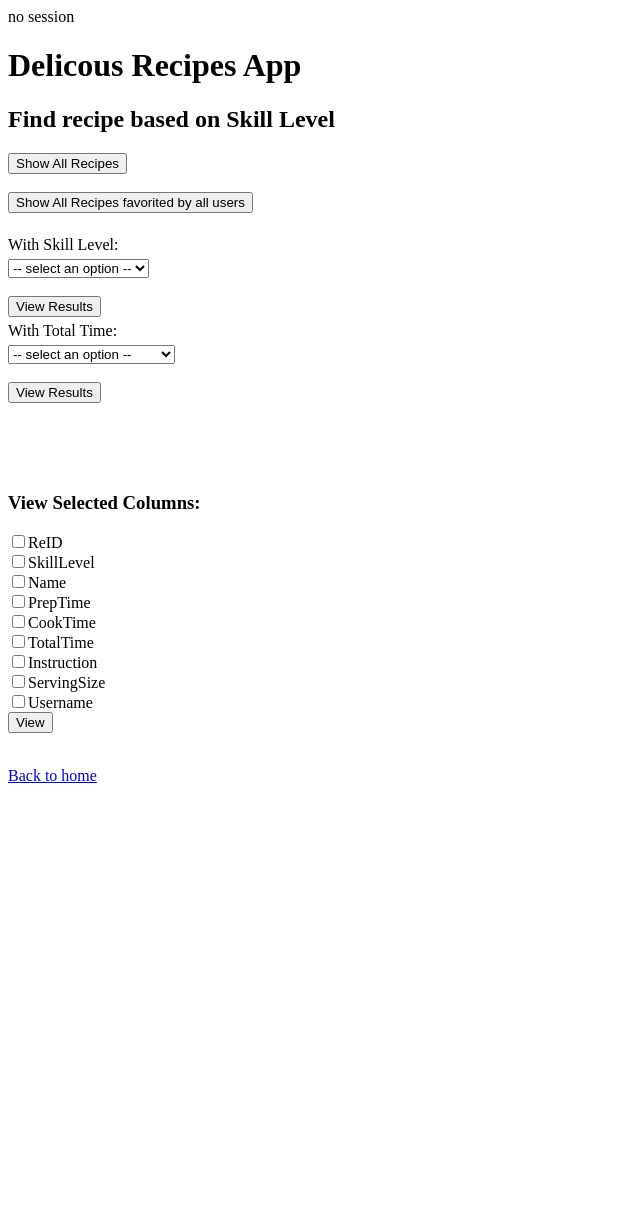
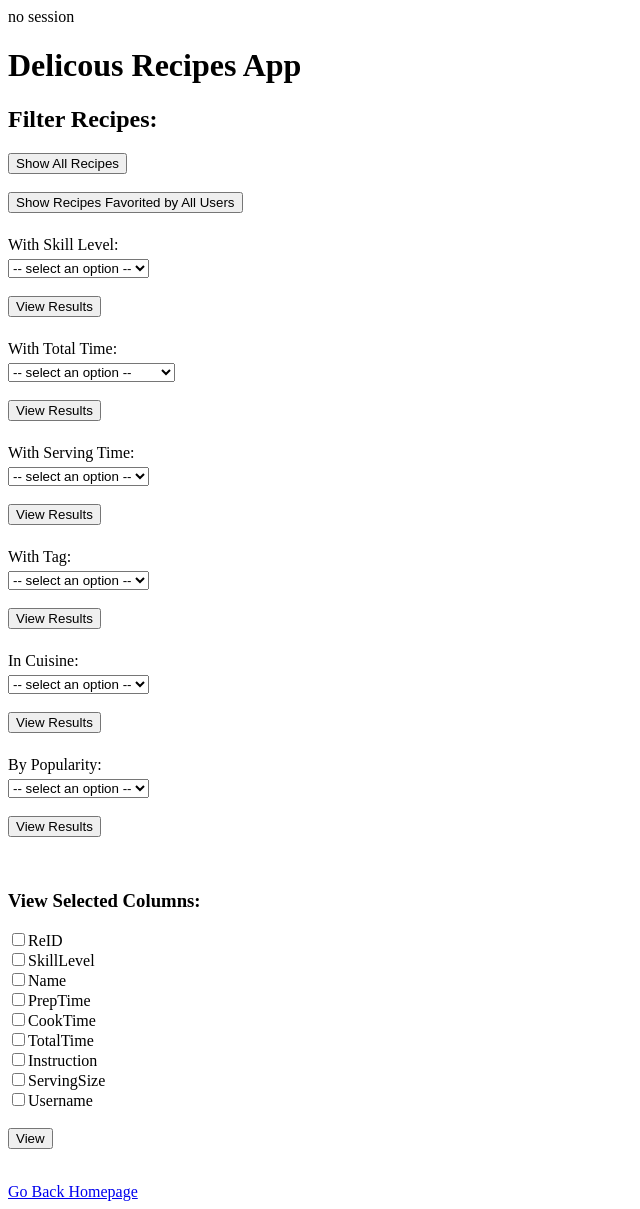
Before and after one commit to CPSC304GP33/Recipes, a PHP site: page /read.php in a window 1280 px wide. Shown: the whole page, without its empty margins (0-640 px from the left). Before the commit the page ends 783 px from the top, so only its background shows below. Run offline with PHP 8.4, Linux system fonts and the light colour scheme.

Commit message:
added more sort functionalities

```diff
--- a/read.php
+++ b/read.php
@@ -107,13 +107,113 @@ if (isset($_POST['showfavbyall'])) {
 
 }
 
+if (isset($_POST['stime'])) {
+    try  {
+
+        include 'config.php';
+        require 'common.php';
+
+        $connection = new PDO($dsn, $username, $password, $options);
+
+        $sql = "SELECT DISTINCT * FROM Recipe AS r, Instruction AS i, Recipetime AS rt, recipehasservingtime AS rst
+                        WHERE rst.SName = :servingtime AND rst.reID = r.reID AND r.InstructionID = i.InsID
+                        AND rt.PrepTime = r.PrepTime AND rt.CookTime = r.CookTime";
+
+        $servingtime = $_POST['servingtime'];
+
+        $statement = $connection->prepare($sql);
+        $statement->bindParam(':servingtime', $servingtime, PDO::PARAM_STR);
+        $statement->execute();
+
+        $result = $statement->fetchAll();
+    } catch(PDOException $error) {
+        echo $sql . "<br>" . $error->getMessage();
+    }
+
+}
+
+if (isset($_POST['rtag'])) {
+    try  {
+
+        include 'config.php';
+        require 'common.php';
+
+        $connection = new PDO($dsn, $username, $password, $options);
+
+        $sql = "SELECT * FROM Recipe AS r, Instruction AS i, Recipetime AS rt, recipelabelledtag AS rtag
+                        WHERE rtag.TName = :tag AND rtag.ReID = r.reID AND r.InstructionID = i.InsID
+                        AND rt.PrepTime = r.PrepTime AND rt.CookTime = r.CookTime";
+
+        $tag = $_POST['tag'];
+
+        $statement = $connection->prepare($sql);
+        $statement->bindParam(':tag', $tag, PDO::PARAM_STR);
+        $statement->execute();
+
+        $result = $statement->fetchAll();
+    } catch(PDOException $error) {
+        echo $sql . "<br>" . $error->getMessage();
+    }
+
+}
+
+if (isset($_POST['rcuisine'])) {
+    try  {
+
+        include 'config.php';
+        require 'common.php';
+
+        $connection = new PDO($dsn, $username, $password, $options);
+
+        $sql = "SELECT * FROM Recipe AS r, Instruction AS i, Recipetime AS rt, recipesincuisine AS rc
+                        WHERE rc.CName = :cuisine AND rc.ReID = r.reID AND r.InstructionID = i.InsID
+                        AND rt.PrepTime = r.PrepTime AND rt.CookTime = r.CookTime";
+
+        $cuisine = $_POST['cuisine'];
+
+        $statement = $connection->prepare($sql);
+        $statement->bindParam(':cuisine', $cuisine, PDO::PARAM_STR);
+        $statement->execute();
+
+        $result = $statement->fetchAll();
+    } catch(PDOException $error) {
+        echo $sql . "<br>" . $error->getMessage();
+    }
+}
+
+if (isset($_POST['rpop'])) {
+    try  {
+
+        include 'config.php';
+        require 'common.php';
+
+        $connection = new PDO($dsn, $username, $password, $options);
+
+        $sql = "SELECT * FROM Recipe AS r, Instruction AS i, Recipetime AS rt, ratingresult AS rs, averating AS ar, finalrating AS fr
+                        WHERE ar.Popularity = :pop AND rs.AverageScore = ar.AverageScore AND fr.RID = rs.RID AND fr.ReID = r.reID AND r.InstructionID = i.InsID
+                        AND rt.PrepTime = r.PrepTime AND rt.CookTime = r.CookTime";
+
+        $pop = $_POST['pop'];
+
+        $statement = $connection->prepare($sql);
+        $statement->bindParam(':pop', $pop, PDO::PARAM_STR);
+        $statement->execute();
+
+        $result = $statement->fetchAll();
+    } catch(PDOException $error) {
+        echo $sql . "<br>" . $error->getMessage();
+    }
+}
+
 ?>
+
+
 
 <?php require "templates/header.php"; ?>
 
 <?php
 
-if (isset($_POST['submit']) || isset($_POST['showall']) ||isset($_POST['totaltime']) || isset($_POST['showfavbyall'])) {
+if (isset($_POST['submit']) || isset($_POST['showall']) ||isset($_POST['time']) || isset($_POST['showfavbyall']) || isset($_POST['stime'])  || isset($_POST['rtag'])  || isset($_POST['rcuisine']) || isset($_POST['rpop'])) {
     if ($result && $statement->rowCount() > 0) { ?>
         <h2>Results</h2>
 
@@ -150,7 +250,7 @@ if (isset($_POST['submit']) || isset($_POST['showall']) ||isset($_POST['totaltim
         </tbody>
     </table>
     <?php } else { ?>
-        <blockquote>No results found for <?php echo escape($_POST['skill']); ?>.</blockquote>
+        <blockquote>Sorry there isn't a recipe for your selection at this time yet.</blockquote>
     <?php }
 } ?>
 
@@ -193,12 +293,12 @@ if (isset($_POST['Search'])) {
 }
 ?>
 
-<h2>Find recipe based on Skill Level</h2>
+<h2>Filter Recipes:</h2>
 
 <form method="post">
     <input type="submit" name="showall" value="Show All Recipes"><br>
     <br>
-    <input type="submit" name="showfavbyall" value="Show All Recipes favorited by all users"><br>
+    <input type="submit" name="showfavbyall" value="Show Recipes Favorited by All Users"><br>
     <br>
     <label for="skill">With Skill Level:</label>
     <select name="skill" id="skill">
@@ -209,6 +309,7 @@ if (isset($_POST['Search'])) {
     </select>
     <br><br>
     <input type="submit" name="submit" value="View Results">
+    <br><br>
 
     <label for="totaltime">With Total Time:</label>
     <select name="totaltime" id="totaltime">
@@ -221,9 +322,66 @@ if (isset($_POST['Search'])) {
 
     <br><br>
     <input type="submit" name="time" value="View Results">
+    <br>
+    <br>
+    <label for="servingtime">With Serving Time:</label>
+    <select name="servingtime" id="servingtime">
+        <option disabled selected value> -- select an option -- </option>
+        <option value="Breakfast">Breakfast</option>
+        <option value="Lunch">Lunch</option>
+        <option value="Brunch">Brunch</option>
+        <option value="Tea-time">Tea-time</option>
+        <option value="Dinner">Dinner</option>
+        <option value="Dessert">Dessert</option>
+
+    </select>
+
+    <br><br>
+    <input type="submit" name="stime" value="View Results">
+    <br>
+    <br>
+    <label for="tag">With Tag:</label>
+    <select name="tag" id="tag">
+        <option disabled selected value> -- select an option -- </option>
+        <option value="Low-fat">Low-fat</option>
+        <option value="Low-sodium">Low-sodium</option>
+        <option value="Sweet">Sweet</option>
+        <option value="Vegan">Vegan</option>
+        <option value="Vegetarian">Vegetarian</option>
+
+    </select>
+    <br><br>
+    <input type="submit" name="rtag" value="View Results">
+
+    <br>
+    <br>
+    <label for="cuisine">In Cuisine:</label>
+    <select name="cuisine" id="cuisine">
+        <option disabled selected value> -- select an option -- </option>
+        <option value="French">French</option>
+        <option value="Italian">Italian</option>
+        <option value="Thai">Thai</option>
+        <option value="Western">Western</option>
+        <option value="Indian">Indian</option>
+
+    </select>
+    <br><br>
+    <input type="submit" name="rcuisine" value="View Results">
+
+    <br>
+    <br>
+    <label for="pop">By Popularity:</label>
+    <select name="pop" id="pop">
+        <option disabled selected value> -- select an option -- </option>
+        <option value="Cold">Cold</option>
+        <option value="Warmer">Warmer</option>
+        <option value="Hot">Hot</option>
+        <option value="Hottest">Hottest</option>
+
+    </select>
+    <br><br>
+    <input type="submit" name="rpop" value="View Results">
 </form>
-
-<br><br>
 
 <form method="post">
     </br><h3>View Selected Columns:</h3>
@@ -237,11 +395,11 @@ if (isset($_POST['Search'])) {
     <input type="checkbox" name="cols[]" value="ServingSize" />ServingSize<br />
     <input type="checkbox" name="cols[]" value="Username" />Username
 
-    <br><input type="submit" name="Search" value="View" />
+    <br><br><input type="submit" name="Search" value="View" />
 
 </form>
 
 <br>
-<a href="index.php">Back to home</a>
+<a href="index.php">Go Back Homepage</a>
 
 <?php require "templates/footer.php"; ?>
```
